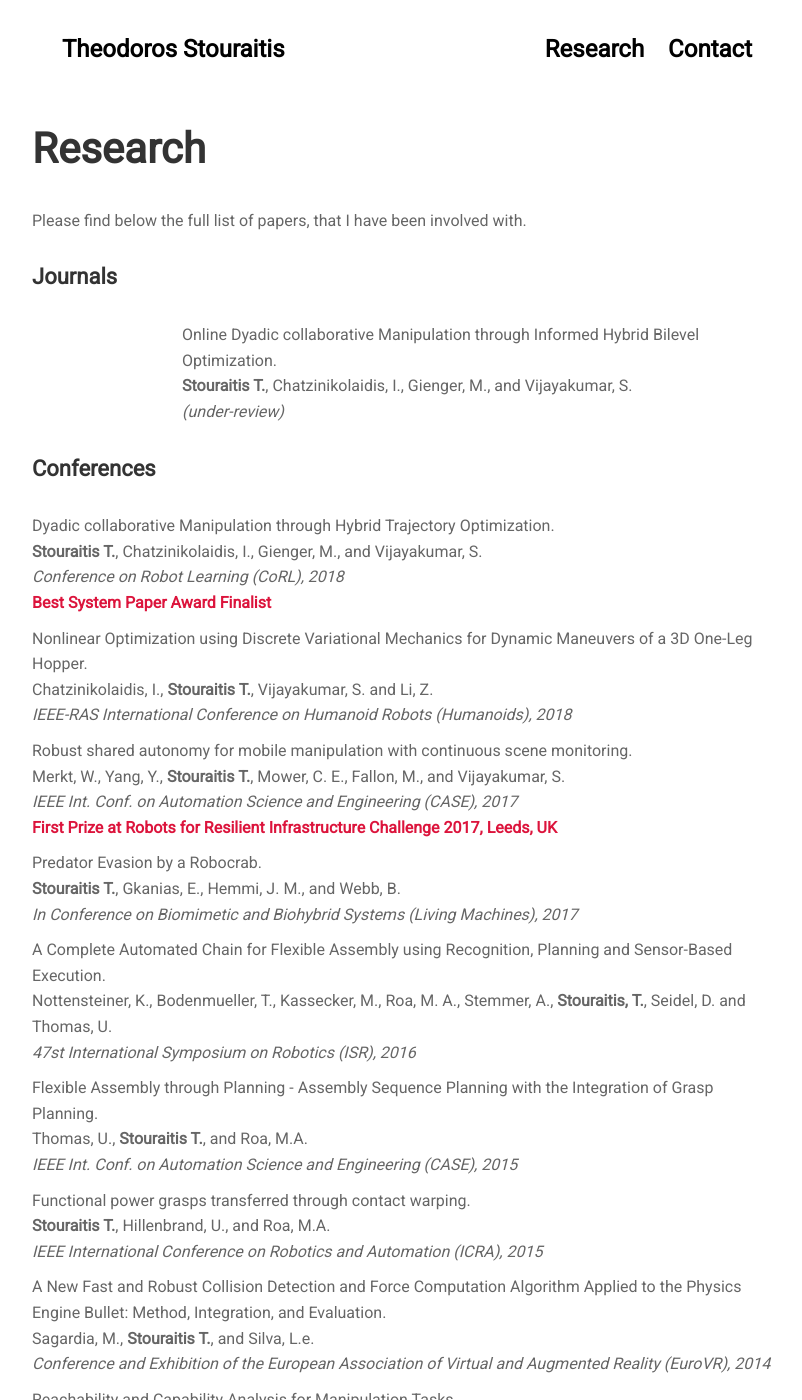
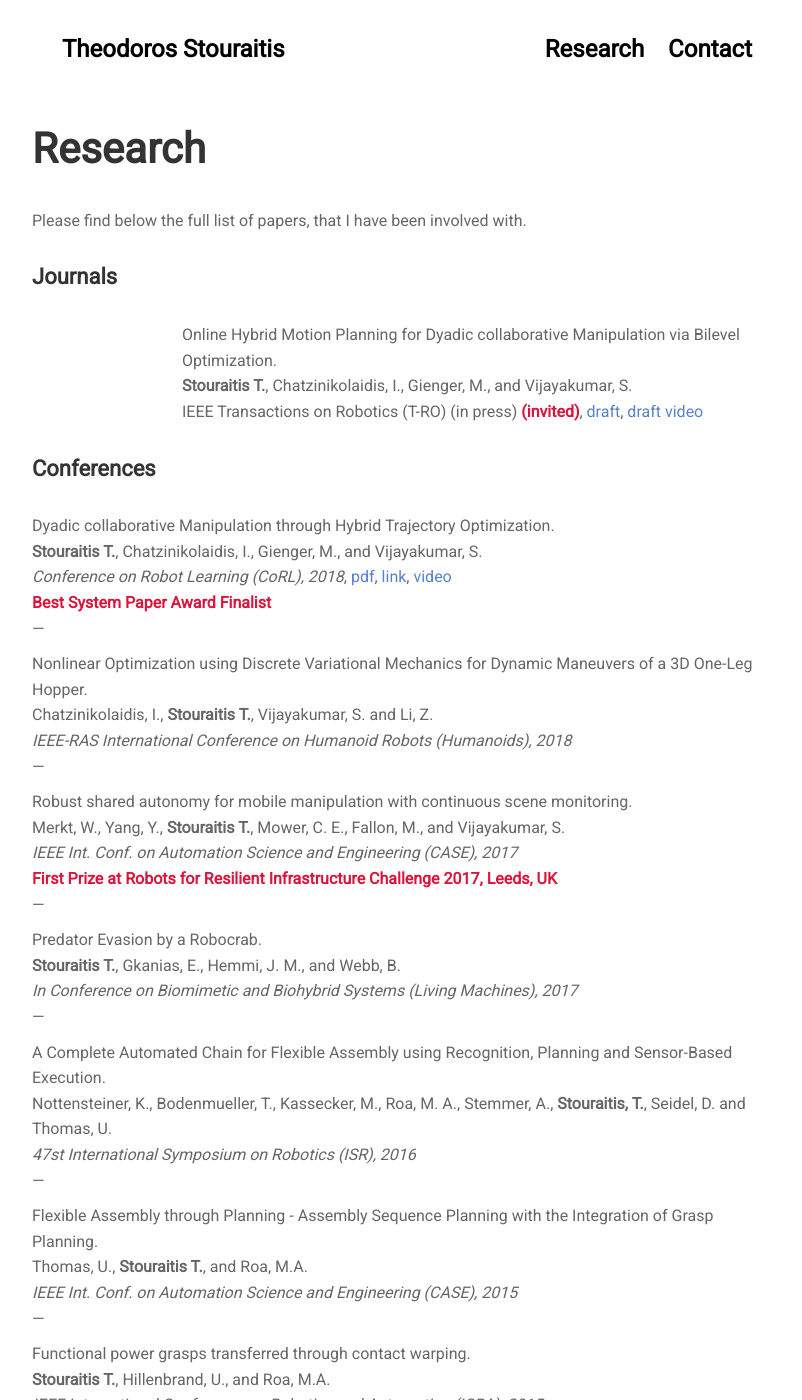
Before and after one commit to stoutheo/stoutheo.github.io, a Jekyll site: the page built from publications.html, in a window 1280 px wide and 1400 px high. Shown: the whole window, without its empty margins (233-1035 px from the left). Built offline with Jekyll 4.4.1, drawn with Linux system fonts in a browser that asks for light colours; nearby versions of some CDN libraries.

Commit message:
Update regarding papers info

```diff
--- a/_data/publications/papers.yml
+++ b/_data/publications/papers.yml
@@ -11,9 +11,13 @@ papers: >
   <tbody>
   <tr>
     <td markdown="span"> </td>
-    <td markdown="span">Online Dyadic collaborative Manipulation through Informed Hybrid Bilevel Optimization.
+    <td markdown="span">Online Hybrid Motion Planning for Dyadic collaborative Manipulation via Bilevel Optimization.
     <br> **Stouraitis T.**, Chatzinikolaidis, I., Gienger, M., and Vijayakumar, S.
-    <br> *(under-review)*</td>
+    <br> IEEE Transactions on Robotics (T-RO) (in press) <span style="color:crimson">**(invited)**</span>,
+    [draft](http://homepages.inf.ed.ac.uk/svijayak/publications/stouraitis-IEEETRO2020.pdf),
+    [draft video](http://homepages.inf.ed.ac.uk/svijayak/publications/stouraitis-IEEETRO2020.mp4)
+    </td>
+
   </tr>
   </tbody>
   </table>
@@ -31,72 +35,86 @@ papers: >
       <td markdown="span"> </td>
       <td markdown="span">Dyadic collaborative Manipulation through Hybrid Trajectory Optimization.
       <br> **Stouraitis T.**, Chatzinikolaidis, I., Gienger, M., and Vijayakumar, S.
-      <br> *Conference on Robot Learning (CoRL), 2018*
-      <br> <span style="color:crimson">**Best System Paper Award Finalist**</span> </td>
+      <br> *Conference on Robot Learning (CoRL), 2018*,
+      [pdf](https://pdfs.semanticscholar.org/1426/87714cb17445f97c6e65b0d7183efcd2bad5.pdf),
+      [link](http://proceedings.mlr.press/v87/stouraitis18a.html),
+      [video](https://public.3.basecamp.com/p/uc8DDU9EDDrgmoU11TGLRkKk)
+      <br> <span style="color:crimson">**Best System Paper Award Finalist**</span>
+      <br> --- </td>
     </tr>
     <tr height ="10px"></tr>
     <tr>
       <td markdown="span"> </td>
       <td markdown="span">Nonlinear Optimization using Discrete Variational Mechanics for Dynamic Maneuvers of a 3D One-Leg Hopper.
       <br> Chatzinikolaidis, I., **Stouraitis T.**, Vijayakumar, S. and Li, Z.
-      <br> *IEEE-RAS International Conference on Humanoid Robots (Humanoids), 2018*</td>
+      <br> *IEEE-RAS International Conference on Humanoid Robots (Humanoids), 2018*
+      <br> --- </td>
     </tr>
+
     <tr height ="10px"></tr>
     <tr>
       <td markdown="span"> </td>
       <td markdown="span">Robust shared autonomy for mobile manipulation with continuous scene monitoring.
       <br> Merkt, W., Yang, Y., **Stouraitis T.**,  Mower, C. E., Fallon, M., and Vijayakumar, S.
       <br> *IEEE Int. Conf. on Automation Science and Engineering (CASE), 2017*
-      <br> <span style="color:crimson">**First Prize at Robots for Resilient Infrastructure Challenge 2017, Leeds, UK**</span> </td>
+      <br> <span style="color:crimson">**First Prize at Robots for Resilient Infrastructure Challenge 2017, Leeds, UK**</span>
+      <br> --- </td>
     </tr>
     <tr height ="10px"></tr>
     <tr>
       <td markdown="span"> </td>
       <td markdown="span">Predator Evasion by a Robocrab.
       <br> **Stouraitis T.**, Gkanias, E., Hemmi, J. M., and Webb, B.
-      <br> *In Conference on Biomimetic and Biohybrid Systems (Living Machines), 2017*</td>
+      <br> *In Conference on Biomimetic and Biohybrid Systems (Living Machines), 2017*
+      <br> --- </td>
     </tr>
     <tr height ="10px"></tr>
     <tr>
       <td markdown="span"> </td>
       <td markdown="span">A Complete Automated Chain for Flexible Assembly using Recognition, Planning and Sensor-Based Execution.
       <br> Nottensteiner, K., Bodenmueller, T., Kassecker, M., Roa, M. A., Stemmer, A., **Stouraitis, T.**, Seidel, D. and Thomas, U.
-      <br> *47st International Symposium on Robotics (ISR), 2016*</td>
+      <br> *47st International Symposium on Robotics (ISR), 2016*
+      <br> --- </td>
     </tr>
   <tr height ="10px"></tr>
     <tr>
       <td markdown="span"> </td>
       <td markdown="span">Flexible Assembly through Planning - Assembly Sequence Planning with the Integration of Grasp Planning.
       <br> Thomas, U., **Stouraitis T.**,  and Roa, M.A.
-      <br> *IEEE Int. Conf. on Automation Science and Engineering (CASE), 2015*</td>
+      <br> *IEEE Int. Conf. on Automation Science and Engineering (CASE), 2015*
+      <br> --- </td>
     </tr>
   <tr height ="10px"></tr>
   <tr>
     <td markdown="span"> </td>
     <td markdown="span">Functional power grasps transferred through contact warping.
     <br> **Stouraitis T.**, Hillenbrand, U., and Roa, M.A.
-    <br> *IEEE International Conference on Robotics and Automation (ICRA), 2015*</td>
+    <br> *IEEE International Conference on Robotics and Automation (ICRA), 2015*
+    <br> --- </td>
   </tr>
   <tr height ="10px"></tr>
     <tr>
       <td markdown="span"> </td>
       <td markdown="span">A New Fast and Robust Collision Detection and Force Computation Algorithm Applied to the Physics Engine Bullet: Method, Integration, and Evaluation.
       <br> Sagardia, M., **Stouraitis T.**,  and Silva, L.e.
-      <br> *Conference and Exhibition of the European Association of Virtual and Augmented Reality (EuroVR), 2014*</td>
+      <br> *Conference and Exhibition of the European Association of Virtual and Augmented Reality (EuroVR), 2014*
+      <br> --- </td>
     </tr>
   <tr height ="10px"></tr>
     <tr>
       <td markdown="span"> </td>
       <td markdown="span">Reachability and Capability Analysis for Manipulation Tasks.
       <br> Porges, O., **Stouraitis T.**,  Borst, C., and Roa, M.A.
-      <br> *First Iberian robotics conference, 2013*</td>
+      <br> *First Iberian robotics conference, 2013*
+      <br> --- </td>
     </tr>
   <tr height ="10px"></tr>
     <tr>
       <td markdown="span"> </td>
       <td markdown="span">Intelligent Particle-Filter based Robot Localization.
       <br> Siamantas, G., **Stouraitis T.**,  and Tzes, A.
-      <br> *9th Mediterranean Conference of Control and Automation, 2011*</td>
+      <br> *9th Mediterranean Conference of Control and Automation, 2011*
+      <br> --- </td>
     </tr>
   </tbody>
   </table>
```
